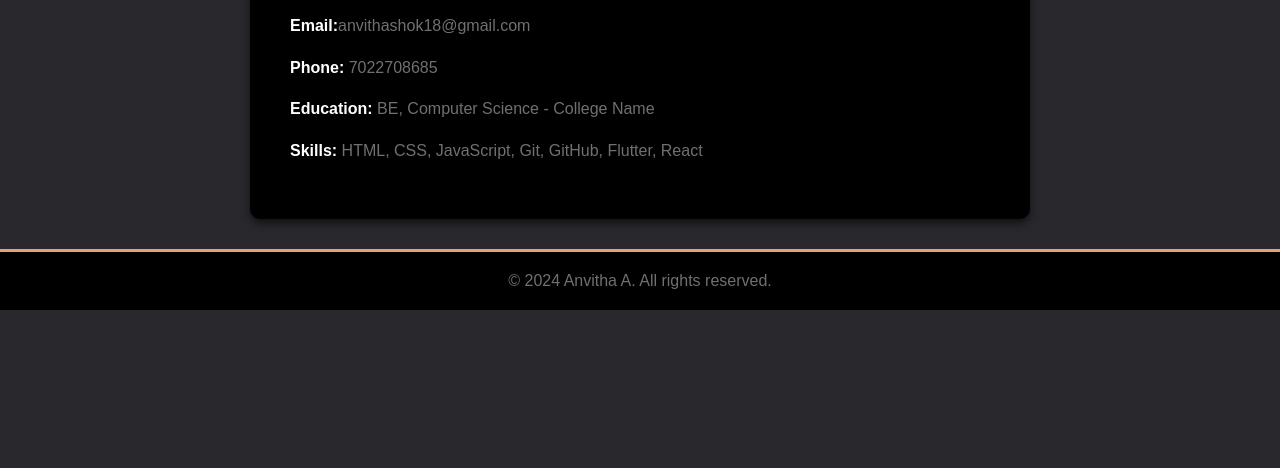
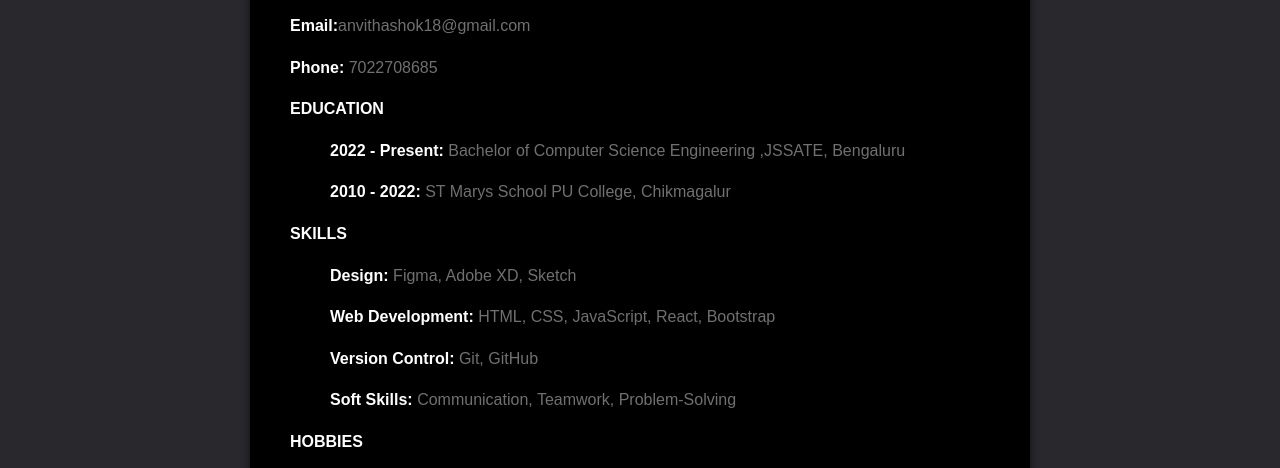
Before and after one commit to Amulya-B28/anvi, a plain HTML site: page res.html in a window 1280 px wide. Shown: the part 320-788 px from the top of the page. Drawn offline with Linux system fonts and the light colour scheme.

Commit message:
Update res.html

```diff
--- a/res.html
+++ b/res.html
@@ -20,8 +20,34 @@
         <p><strong>Name:</strong> Anvitha A</p>
         <p><strong>Email:</strong>anvithashok18@gmail.com </p>
         <p><strong>Phone:</strong> 7022708685</p>
-        <p><strong>Education:</strong> BE, Computer Science - College Name</p>
-        <p><strong>Skills:</strong> HTML, CSS, JavaScript, Git, GitHub, Flutter, React</p>
+
+        <!-- Education -->
+        <section class="education">
+            <p><strong>EDUCATION</strong></p>
+            <ul>
+            <p><strong>2022 - Present: </strong>Bachelor of Computer Science Engineering ,JSSATE, Bengaluru<br></p>
+            <p><strong>2010 - 2022: </strong>ST Marys School PU College, Chikmagalur</p>
+            </ul>
+        </section>
+
+        <!-- Skills -->
+        <section class="skills">
+            <p><strong>SKILLS</strong></p>
+            <ul>
+                <p><strong>Design:</strong> Figma, Adobe XD, Sketch</p>
+                <p><strong>Web Development:</strong> HTML, CSS, JavaScript, React, Bootstrap</p>
+                <p><strong>Version Control:</strong> Git, GitHub</p>
+                <p><strong>Soft Skills:</strong> Communication, Teamwork, Problem-Solving</p>
+            </ul>
+        </section>
+
+        <!-- Hobbies -->
+        <section class="Hobbies">
+            <p><strong>HOBBIES</strong></p>
+            <ul>
+                <p>Photography,Traveling,Painting,Volunteering</p>
+            </ul>
+        </section>
     </main>
     <footer>
         <p>&copy; 2024 Anvitha A. All rights reserved.</p>
```
